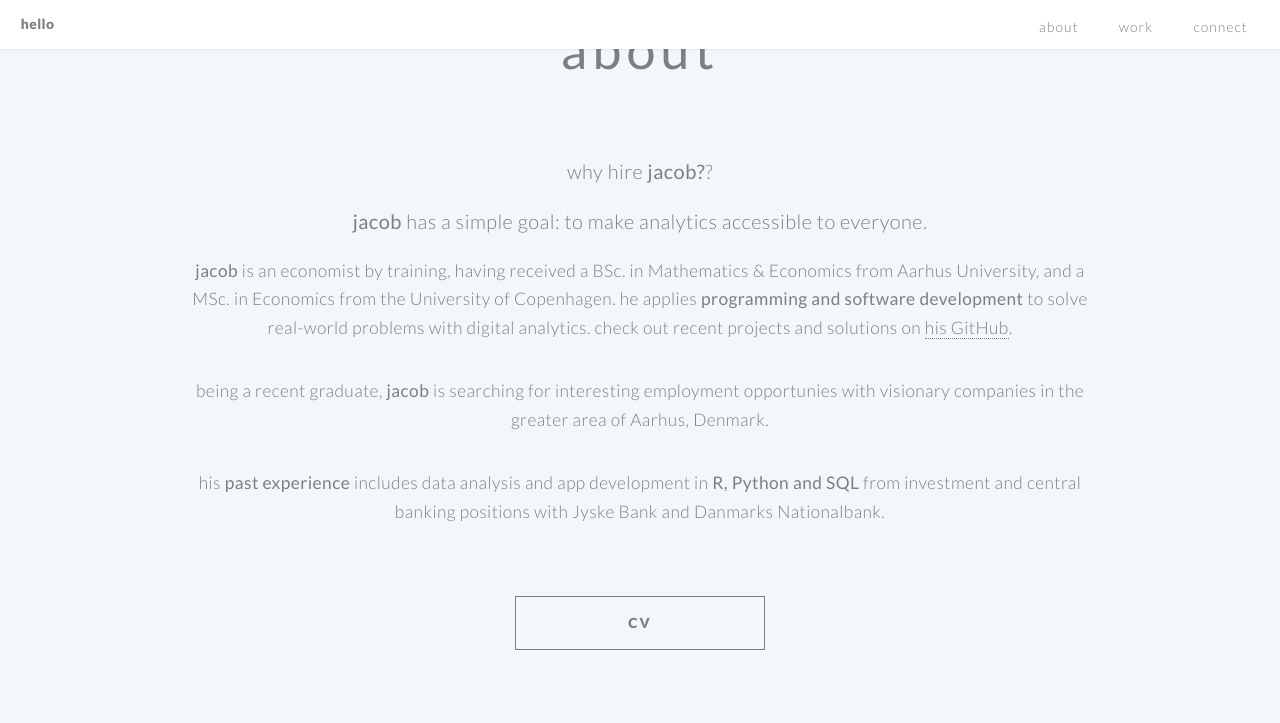
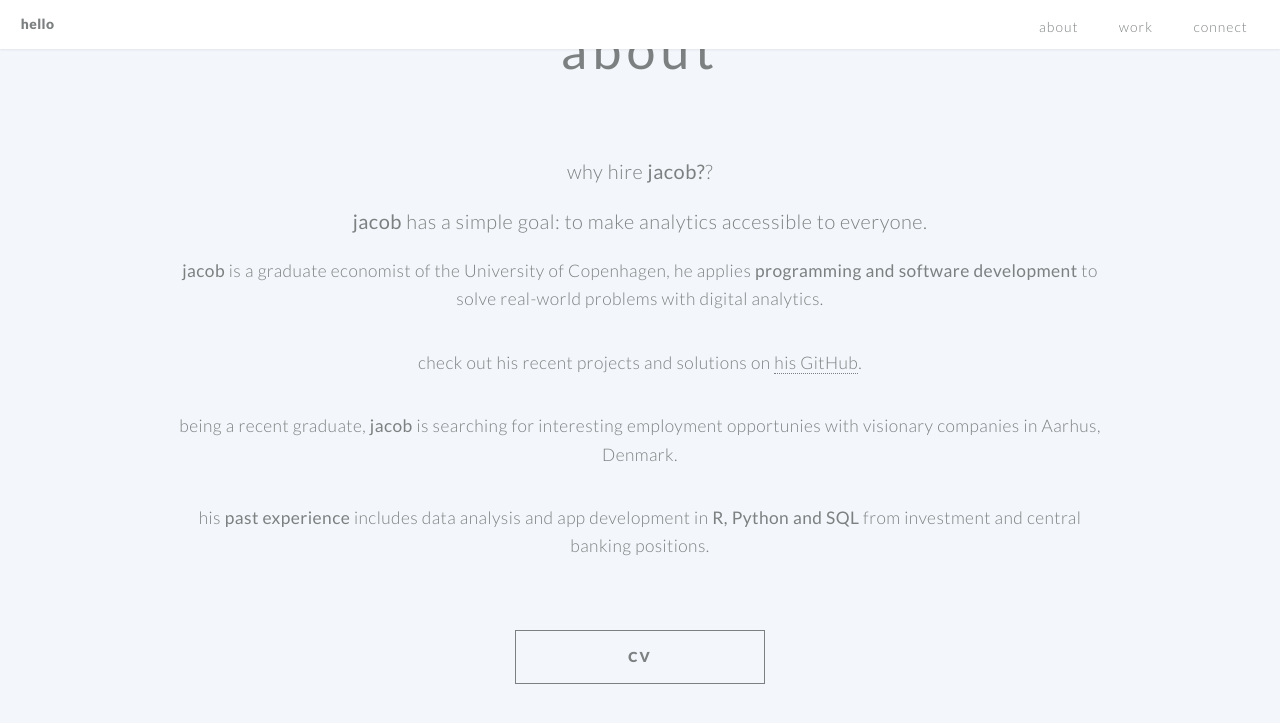
Before and after one commit to jacob-hein/jacobhein.com, a Jekyll site: the page built from index.md, in a window 1280 px wide and 900 px high, scrolled down 712 px. Shown: the top 723 px of the window. Built offline with Jekyll 4.4.1, drawn with Linux system fonts in a browser that asks for light colours.

Commit message:
added cv

```diff
--- a/index.md
+++ b/index.md
@@ -22,7 +22,7 @@
 # google_analytics: <-- your google analytics Tracking ID
 
 # By declaring these variables, you can include a button that links to an external website or to media.
-about_button: https://jacobhein.com # the link
+about_button: https://jacobhein.com/CV.pdf # the link
 about_button_label: cv # the label on the button
 
 # optional portfolio section ------------------------------------------
@@ -46,11 +46,11 @@
 
 ### **jacob** has a simple goal: to make analytics accessible to everyone.
 
-**jacob** is an economist by training, having received a BSc. in Mathematics & Economics from Aarhus University, and a MSc. in Economics from the University of Copenhagen.
-he applies **programming and software development** to solve real-world problems with digital analytics.
-check out recent projects and solutions on [his GitHub](https://github.com/jacobshein).
+**jacob** is a graduate economist of the University of Copenhagen, he applies **programming and software development** to solve real-world problems with digital analytics.
 
-being a recent graduate, **jacob** is searching for interesting employment opportunies with visionary companies in the greater area of Aarhus, Denmark.
+check out his recent projects and solutions on [his GitHub](https://github.com/jacobshein).
+
+being a recent graduate, **jacob** is searching for interesting employment opportunies with visionary companies in Aarhus, Denmark.
 
 
-his **past experience** includes data analysis and app development in **R, Python and SQL** from investment and central banking positions with Jyske Bank and Danmarks Nationalbank.
+his **past experience** includes data analysis and app development in **R, Python and SQL** from investment and central banking positions.
```
Also changed, not shown: 1 other file.
